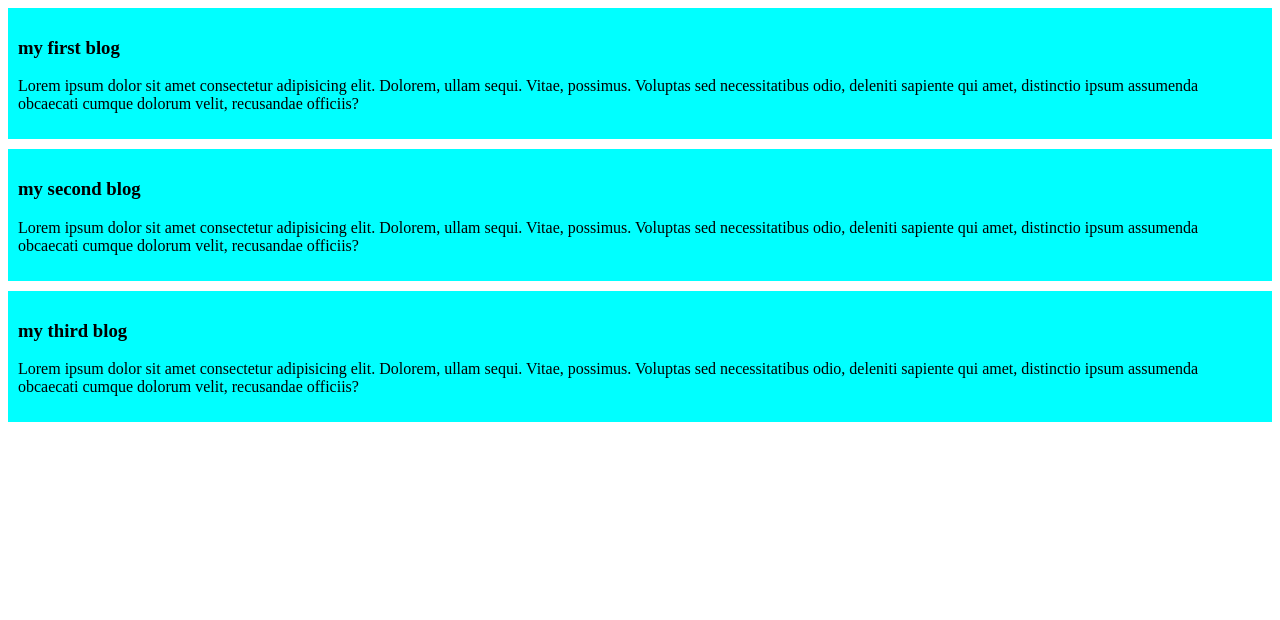
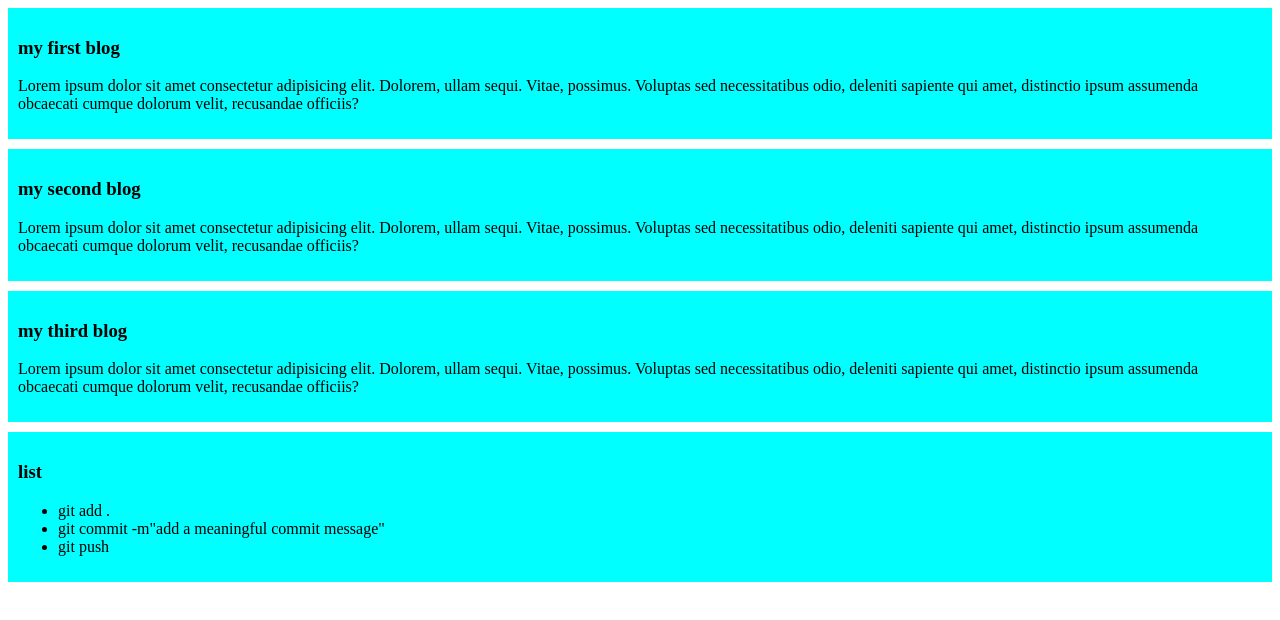
Before and after one commit to ezaz2024/my-ezaz-second-repo, a plain HTML site: page index.html in a window 1280 px wide. Drawn offline with Linux system fonts and the light colour scheme.

Commit message:
added a list

```diff
--- a/index.html
+++ b/index.html
@@ -19,5 +19,14 @@
         <h3>my third blog</h3>
         <p>Lorem ipsum dolor sit amet consectetur adipisicing elit. Dolorem, ullam sequi. Vitae, possimus. Voluptas sed necessitatibus odio, deleniti sapiente qui amet, distinctio ipsum assumenda obcaecati cumque dolorum velit, recusandae officiis?</p>
     </div>
+    <div>
+        <h3>list</h3>
+        <ul>
+            <li>git add .</li>
+            <li>git commit -m"add a meaningful commit message"</li>
+            <li>git push</li>
+        </ul>
+
+    </div>
 </body>
 </html>
```
